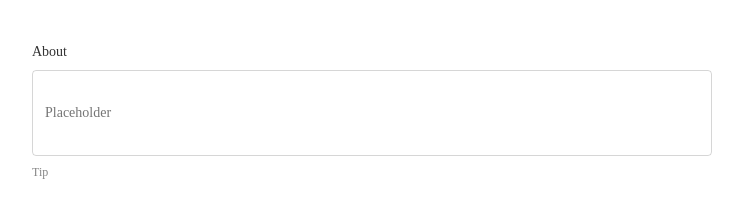
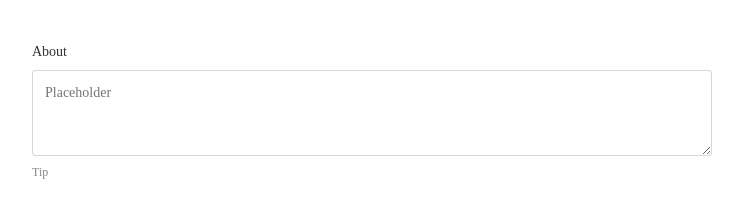
Before and after one commit to DanielKOcean/frontcloudcamp-test-assignment, a React (Vite) app: page /step3 in a window 1280 px wide. Shown: the part 158-364 px from the top of the page, without its empty margins (268-1011 px from the left). Built offline with nearby package versions, Linux system fonts and the light colour scheme; a web font is replaced by a local one.

Commit message:
Intermediate commit

```diff
--- a/src/views/Step3.tsx
+++ b/src/views/Step3.tsx
@@ -19,7 +19,7 @@ function Step3() {
       <form className={styles.form}>
         <div className={styles.formInputBlock}>
           <label className={styles.formLabel} htmlFor="field-about">About</label>
-          <input className={styles.formControl} type="text" name="field-about" id="field-about" placeholder="Placeholder" />
+          <textarea className={styles.formControl} name="field-about" id="field-about" placeholder="Placeholder"></textarea>
           <span className={styles.formTip}>Tip</span>
         </div>
       </form>
```
